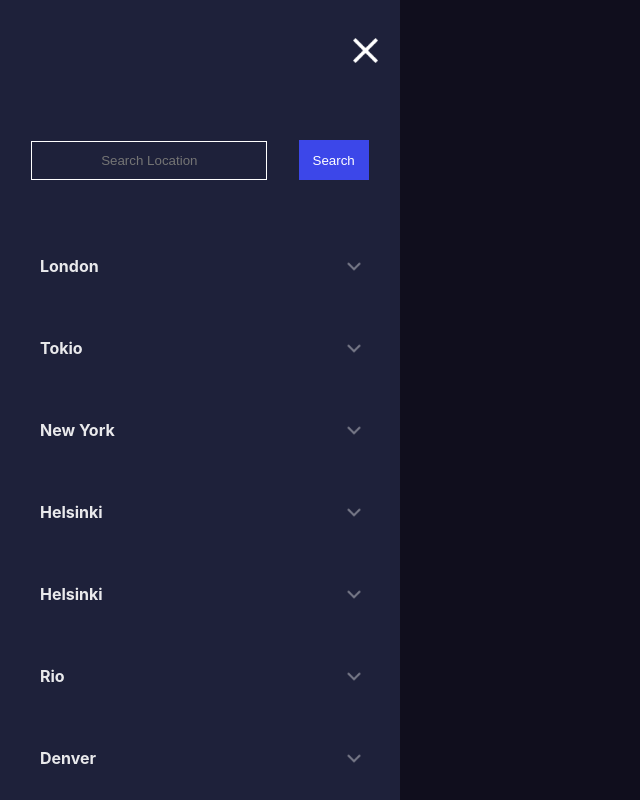
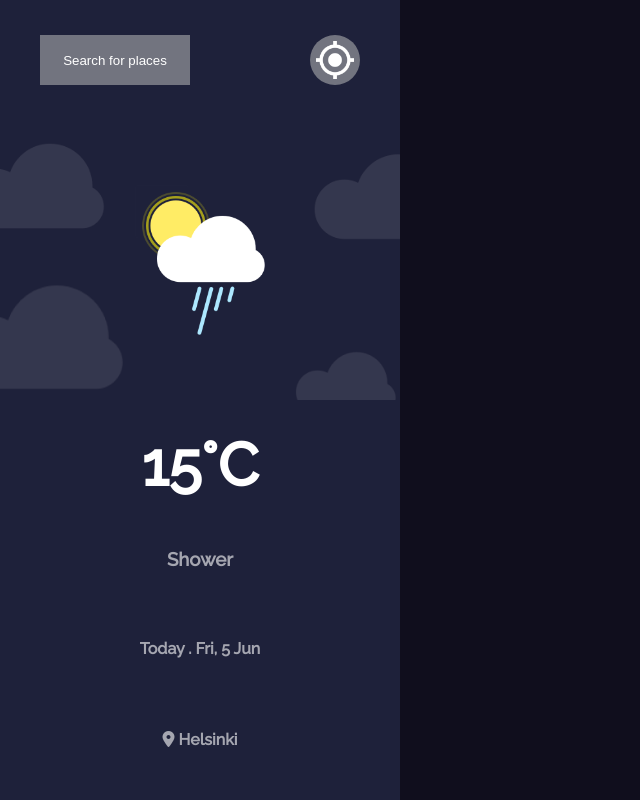
Before and after one commit to JorgeRochaA/weatherApp, a React (Create React App) app: page / in a window 1280 px wide. Shown: the whole page, without its empty margins (0-640 px from the left). Built offline with nearby package versions, Linux system fonts and the light colour scheme.

Commit message:
filter menu action (open and close the menu) ready

```diff
--- a/public/index.html
+++ b/public/index.html
@@ -10,12 +10,14 @@
       content="Web site created using create-react-app"
     />
     <link rel="apple-touch-icon" href="./favicon.png" />
-    <script src="https://kit.fontawesome.com/adc0cc112e.js" crossorigin="anonymous"></script>
+    <script
+      src="https://kit.fontawesome.com/adc0cc112e.js"
+      crossorigin="anonymous"
+    ></script>
     <!--
       manifest.json provides metadata used when your web app is installed on a
       user's mobile device or desktop. See https://developers.google.com/web/fundamentals/web-app-manifest/
     -->
-    <link rel="manifest" href="%PUBLIC_URL%/manifest.json" />
     <!--
       Notice the use of %PUBLIC_URL% in the tags above.
       It will be replaced with the URL of the `public` folder during the build.
--- a/src/App.js
+++ b/src/App.js
@@ -1,10 +1,17 @@
+import { useState } from "react";
 import "./styles/App.scss";
 import ShowWeather from "./components/ShowWeather.jsx";
 import FilterPlace from "./components/FilterPlace.jsx";
 function App() {
-  const menuOpen = false;
+  const [menuIsOpen, setMenuIsOpen] = useState(false);
+  const toggle = () => {
+    setMenuIsOpen(!menuIsOpen);
+  };
   return (
-    <div className="App">{menuOpen ? <ShowWeather /> : <FilterPlace />}</div>
+    <div className="App">
+      <FilterPlace toggle={toggle} menuIsOpen={menuIsOpen ? "active" : ""} />
+      <ShowWeather toggle={toggle} />
+    </div>
   );
 }
 
--- a/src/components/FilterPlace.jsx
+++ b/src/components/FilterPlace.jsx
@@ -1,53 +1,63 @@
 import React from "react";
 import "../styles/FilterPlace.scss";
-function FilterPlace() {
-  return(
-    <div className="filter_container">
+function FilterPlace(props) {
+  return (
+    <div className={`filter_container ${props.menuIsOpen}`}>
       <div className="close">
         <div className="close_button">
-           <img src={require('../assets/close.png')} alt="close button" />
+          <img
+            src={require("../assets/close.png")}
+            alt="close button"
+            onClick={props.toggle}
+          />
         </div>
       </div>
       <div className="filter">
-        <input type="text" name="location" id="location_input" placeholder="Search Location" autoComplete="off"/>
+        <input
+          type="text"
+          name="location"
+          id="location_input"
+          placeholder="Search Location"
+          autoComplete="off"
+        />
         <button>Search</button>
       </div>
       <div className="locations_container">
         <div className="locations">
           <h4>London</h4>
-          <img src={require('../assets/right-arrow.png')} alt="arrow" />
+          <img src={require("../assets/right-arrow.png")} alt="arrow" />
         </div>
         <div className="locations">
           <h4>Tokio</h4>
-          <img src={require('../assets/right-arrow.png')} alt="arrow" />
+          <img src={require("../assets/right-arrow.png")} alt="arrow" />
         </div>
         <div className="locations">
           <h4>New York</h4>
-          <img src={require('../assets/right-arrow.png')} alt="arrow" />
+          <img src={require("../assets/right-arrow.png")} alt="arrow" />
         </div>
         <div className="locations">
           <h4>Helsinki</h4>
-          <img src={require('../assets/right-arrow.png')} alt="arrow" />
+          <img src={require("../assets/right-arrow.png")} alt="arrow" />
         </div>
         <div className="locations">
           <h4>Helsinki</h4>
-          <img src={require('../assets/right-arrow.png')} alt="arrow" />
+          <img src={require("../assets/right-arrow.png")} alt="arrow" />
         </div>
         <div className="locations">
           <h4>Rio</h4>
-          <img src={require('../assets/right-arrow.png')} alt="arrow" />
+          <img src={require("../assets/right-arrow.png")} alt="arrow" />
         </div>
         <div className="locations">
           <h4>Denver</h4>
-          <img src={require('../assets/right-arrow.png')} alt="arrow" />
+          <img src={require("../assets/right-arrow.png")} alt="arrow" />
         </div>
         <div className="locations">
           <h4>Oslo</h4>
-          <img src={require('../assets/right-arrow.png')} alt="arrow" />
+          <img src={require("../assets/right-arrow.png")} alt="arrow" />
         </div>
         <div className="locations">
           <h4>Pekín</h4>
-          <img src={require('../assets/right-arrow.png')} alt="arrow" />
+          <img src={require("../assets/right-arrow.png")} alt="arrow" />
         </div>
       </div>
     </div>
--- a/src/components/Search.jsx
+++ b/src/components/Search.jsx
@@ -1,13 +1,15 @@
 import React from "react";
 import "../styles/Search.scss";
-function Search() {
-    return(
-        <div className="search">
-            <button className="search_button">Search for places</button>
-            <div className="location_button">
-            <img src={require('../assets/gps.png')} alt="gps logo" />
-            </div>
-        </div>
-    );
+function Search(props) {
+  return (
+    <div className="search">
+      <button className="search_button" onClick={props.toggle}>
+        Search for places
+      </button>
+      <div className="location_button">
+        <img src={require("../assets/gps.png")} alt="gps logo" />
+      </div>
+    </div>
+  );
 }
 export default Search;
--- a/src/components/ShowWeather.jsx
+++ b/src/components/ShowWeather.jsx
@@ -1,11 +1,11 @@
 import React from "react";
 import "../styles/ShowWeather.scss";
 import Search from "../components/Search.jsx";
-function showWeather() {
+function showWeather(props) {
   return (
     <div className="weather_container">
       <div className="search_container">
-        <Search />
+        <Search toggle={props.toggle} />
       </div>
       <div className="img_container">
         <img
@@ -24,7 +24,7 @@ function showWeather() {
         <h3>Shower</h3>
         <h4>Today . Fri, 5 Jun</h4>
         <h4>
-          <i class="fas fa-map-marker-alt"></i> Helsinki
+          <i className="fas fa-map-marker-alt"></i> Helsinki
         </h4>
       </div>
     </div>
--- a/src/styles/App.scss
+++ b/src/styles/App.scss
@@ -4,4 +4,5 @@
   box-sizing: border-box;
   min-height: 100vh;
   background-color: #100e1d;
+  position: relative;
 }
--- a/src/styles/FilterPlace.scss
+++ b/src/styles/FilterPlace.scss
@@ -2,6 +2,11 @@
 .filter_container {
   height: 100vh;
   width: 400px;
+  transform: translateX(-400px);
+  position: absolute;
+  z-index: 3;
+  transition: .5s;
+
   background-color: #1e213a;
   .close {
     height: 10%;
@@ -21,11 +26,13 @@
         margin-top: 20px;
         &:hover {
           cursor: pointer;
-          transform: scale(1.1);
           transform: rotate(90deg);
         }
       }
     }
+  }
+  &.active {
+    transform: translateX(0px);
   }
   .filter {
     height: 20%;
@@ -50,6 +57,9 @@
       transition: 0.5s;
       &:hover {
         cursor: pointer;
+        box-shadow: rgba(0, 0, 0, 0.4) 0px 2px 4px,
+          rgba(0, 0, 0, 0.3) 0px 7px 13px -3px,
+          rgba(0, 0, 0, 0.2) 0px -3px 0px inset;
       }
     }
   }
@@ -80,7 +90,7 @@
       align-items: center;
       color: white;
       border: 1px solid transparent;
-      transition: .5s;
+      transition: 0.5s;
       img {
         height: 25%;
         transform: rotate(90deg);
--- a/src/styles/Search.scss
+++ b/src/styles/Search.scss
@@ -13,13 +13,11 @@ $buttons_color: #72747f;
     border: none;
     color: white;
     transition: 0.5s;
-    box-shadow: rgba(0, 0, 0, 0.4) 0px 2px 4px,
-      rgba(0, 0, 0, 0.3) 0px 7px 13px -3px,
-      rgba(0, 0, 0, 0.2) 0px -3px 0px inset;
-    border-radius: 10px;
     &:hover {
       cursor: pointer;
-      transform: scale(1.1);
+      box-shadow: rgba(0, 0, 0, 0.4) 0px 2px 4px,
+        rgba(0, 0, 0, 0.3) 0px 7px 13px -3px,
+        rgba(0, 0, 0, 0.2) 0px -3px 0px inset;
     }
   }
   .location_button {
@@ -32,12 +30,12 @@ $buttons_color: #72747f;
     justify-content: center;
     align-items: center;
     transition: 0.5s;
-    box-shadow: rgba(0, 0, 0, 0.4) 0px 2px 4px,
-      rgba(0, 0, 0, 0.3) 0px 7px 13px -3px,
-      rgba(0, 0, 0, 0.2) 0px -3px 0px inset;
     &:hover {
-        transform: scale(1.1);
+      transform: scale(1.1);
       cursor: pointer;
+      box-shadow: rgba(0, 0, 0, 0.4) 0px 2px 4px,
+        rgba(0, 0, 0, 0.3) 0px 7px 13px -3px,
+        rgba(0, 0, 0, 0.2) 0px -3px 0px inset;
     }
     img {
       height: 75%;
```
Also changed, not shown: public/manifest.json (deleted).
